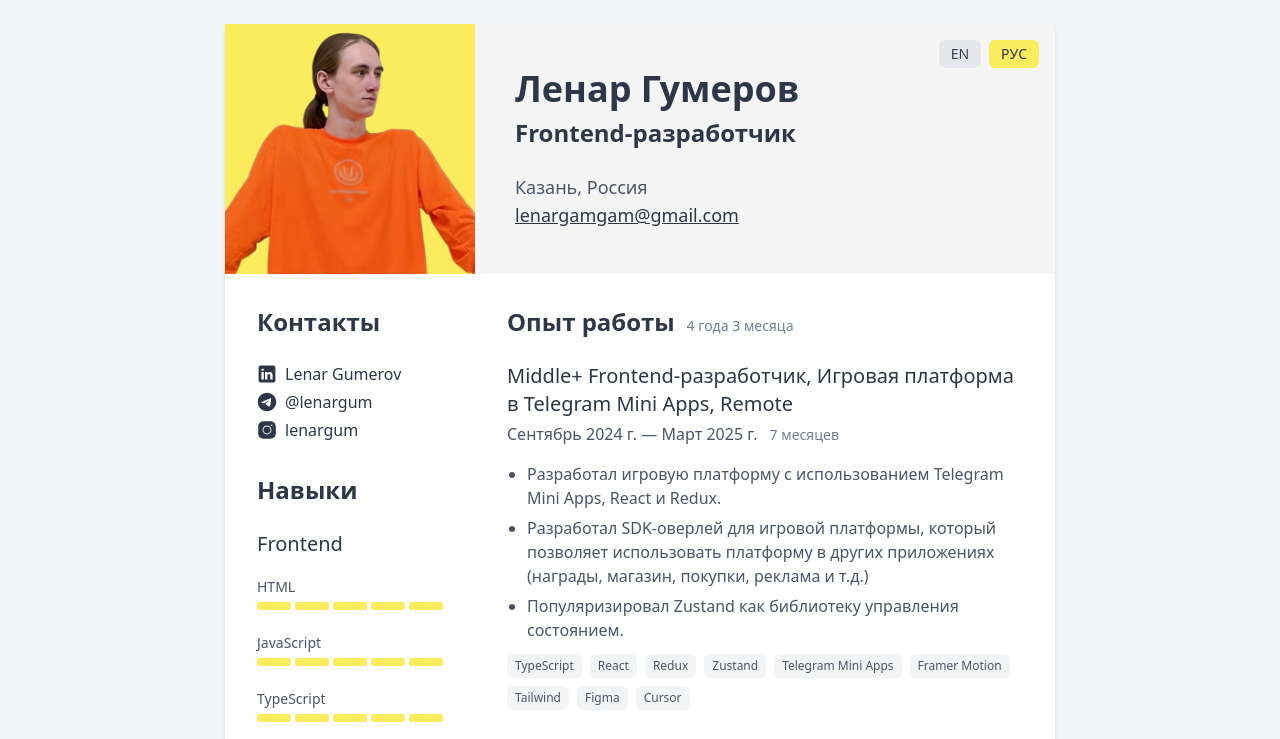
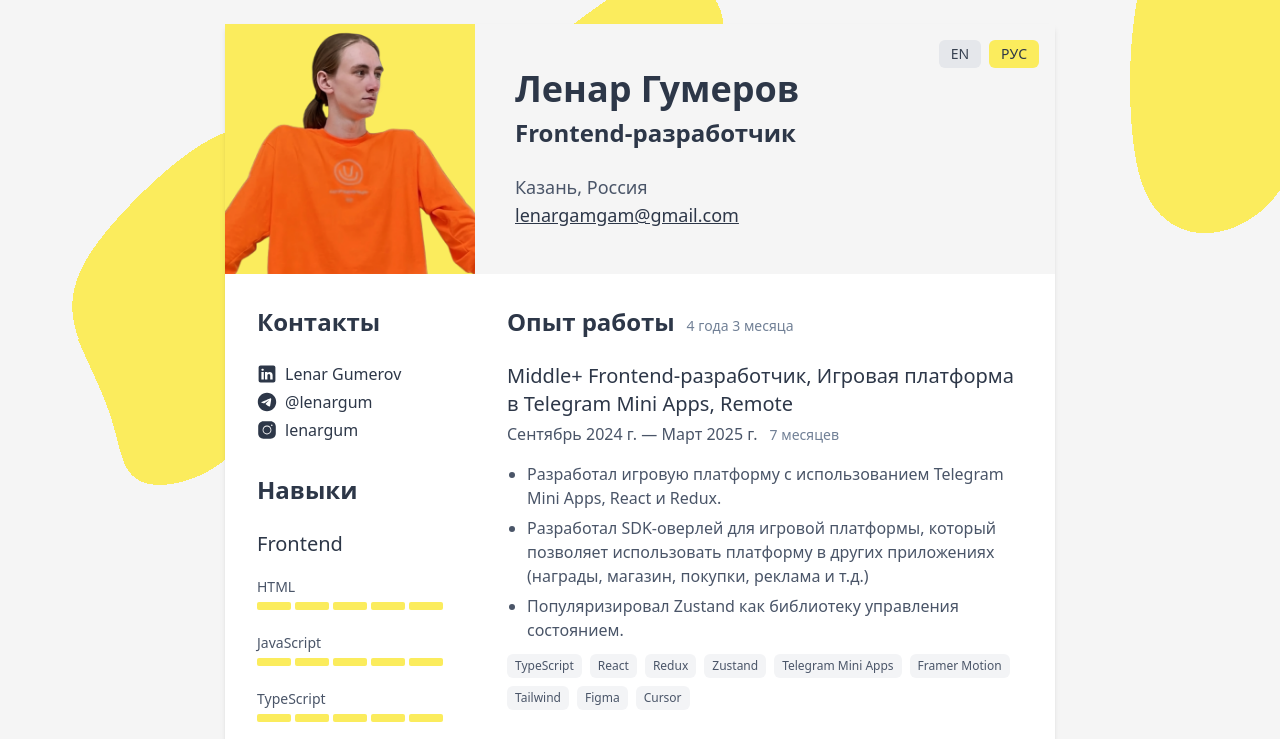
Before and after one commit to lenargum/CV, an Astro site: page / in a window 1280 px wide. Shown: the top 739 px of the page. Built offline with nearby package versions, Linux system fonts and the light colour scheme; Astro itself is replaced by a stand-in of ours; animation ran at ten frames a second.

Commit message:
feat: simplex noise bg

```diff
--- a/package.json
+++ b/package.json
@@ -14,7 +14,8 @@
     "@types/react-dom": "^19.0.4",
     "astro": "^5.5.3",
     "react": "^19.0.0",
-    "react-dom": "^19.0.0"
+    "react-dom": "^19.0.0",
+    "simplex-noise": "^4.0.3"
   },
   "devDependencies": {
     "@astrojs/tailwind": "5.0.3",
--- /dev/null
+++ b/src/components/NoiseBackground.tsx
@@ -0,0 +1,119 @@
+import React, { useEffect, useRef, useState } from 'react';
+import { hexToRgb } from '../utils/color';
+import { createNoise3D } from 'simplex-noise';
+
+const NoiseBackground: React.FC = () => {
+    const canvasRef = useRef<HTMLCanvasElement>(null);
+    const [isMobile, setIsMobile] = useState(false);
+
+    useEffect(() => {
+        // Check if device is mobile
+        const checkMobile = () => {
+            const mobileCheck = window.matchMedia('(max-width: 768px)');
+            setIsMobile(mobileCheck.matches);
+        };
+
+        // Run check immediately
+        checkMobile();
+
+        // Add listener for screen size changes
+        window.addEventListener('resize', checkMobile);
+
+        const canvas = canvasRef.current;
+        if (!canvas) return;
+
+        const ctx = canvas.getContext('2d');
+        if (!ctx) return;
+
+        let width = 0, height = 0, animationFrame: number, time = 0;
+        const noise3D = createNoise3D(Math.random);
+
+        const resize = () => {
+            width = canvas.width = window.innerWidth;
+            height = canvas.height = window.innerHeight;
+        };
+
+        const draw = () => {
+            ctx.clearRect(0, 0, width, height);
+
+            // Get colors
+            const root = document.documentElement;
+            const style = getComputedStyle(root);
+            const primaryColor = style.getPropertyValue('--color-noise').trim() || '#FBEC5D';
+            const secondaryColor = style.getPropertyValue('--color-noiseSecondary').trim() || '#F5F5F5';
+            const primaryRgb = hexToRgb(primaryColor);
+
+            // Draw background
+            ctx.fillStyle = secondaryColor;
+            ctx.fillRect(0, 0, width, height);
+
+            // Skip animation on mobile devices
+            if (isMobile) {
+                // For mobile: draw a static pattern or just leave the background color
+                return;
+            }
+
+            // Parameters
+            const timeStep = 0.002;
+            const noiseScale = 0.002;
+
+            // Setup image data
+            const imageData = ctx.createImageData(width, height);
+            const data = imageData.data;
+            const threshold = 0.62;
+
+            // Process pixels
+            for (let y = 0; y < height; y++) {
+                const scaledY = y * noiseScale;
+
+                for (let x = 0; x < width; x++) {
+                    // Get noise value
+                    const noiseValue = noise3D(x * noiseScale, scaledY, time);
+
+                    // Check threshold
+                    if ((noiseValue + 1) * 0.5 > threshold) {
+                        const i = (y * width + x) << 2; // Faster than multiplying by 4
+                        data[i] = primaryRgb.r;
+                        data[i + 1] = primaryRgb.g;
+                        data[i + 2] = primaryRgb.b;
+                        data[i + 3] = 255;
+                    }
+                }
+            }
+
+            ctx.putImageData(imageData, 0, 0);
+            time += timeStep;
+
+            // Only continue animation if not mobile
+            if (!isMobile) {
+                animationFrame = requestAnimationFrame(draw);
+            }
+        };
+
+        // Setup and run
+        resize();
+        window.addEventListener('resize', resize);
+        draw();
+
+        return () => {
+            window.removeEventListener('resize', resize);
+            window.removeEventListener('resize', checkMobile);
+            if (animationFrame) {
+                cancelAnimationFrame(animationFrame);
+            }
+        };
+    }, [isMobile]); // Added isMobile as dependency
+
+    // If mobile, just return a simple colored background
+    if (isMobile) {
+        return (
+            <div className="block fixed left-0 top-0 w-full h-full bg-noiseSecondary" aria-hidden="true" />
+        );
+    }
+
+    return (
+        <canvas ref={canvasRef} className="block fixed left-0 top-0 w-full h-full" aria-hidden="true" />
+    );
+};
+
+export default NoiseBackground;
--- a/src/layouts/Layout.astro
+++ b/src/layouts/Layout.astro
@@ -1,5 +1,6 @@
 ---
 import '../styles/global.css';
+import NoiseBackground from '../components/NoiseBackground';
 
 interface Props {
 	title: string;
@@ -18,8 +19,9 @@ const { title } = Astro.props;
 		<meta name="generator" content={Astro.generator} />
 		<title>{title}</title>
 	</head>
-	<body class="bg-gray-100 min-h-screen flex justify-center">
-		<main class="w-full max-w-[830px]">
+	<body class="min-h-screen flex justify-center bg-secondary">
+		<NoiseBackground client:only="react" />
+		<main class="w-full max-w-[830px] relative z-10">
 			<slot />
 		</main>
 	</body>
--- /dev/null
+++ b/src/utils/color.ts
@@ -0,0 +1,26 @@
+/**
+ * Converts a hex color string to an RGB object
+ *
+ * @param hex Hex color string (e.g. '#FBEC5D' or 'FBEC5D')
+ * @returns Object with r, g, b values
+ */
+export function hexToRgb(hex: string): { r: number; g: number; b: number } {
+  // Remove # if present
+  const sanitized = hex.startsWith('#') ? hex.slice(1) : hex;
+
+  // Default fallback for primary yellow
+  const defaultColor = { r: 251, g: 236, b: 93 }; // #FBEC5D
+
+  // Validate hex format
+  if (!/^[0-9A-Fa-f]{6}$/.test(sanitized)) return defaultColor;
+
+  try {
+    const r = parseInt(sanitized.slice(0, 2), 16);
+    const g = parseInt(sanitized.slice(2, 4), 16);
+    const b = parseInt(sanitized.slice(4, 6), 16);
+    return { r, g, b };
+  } catch (e) {
+    console.error('Error parsing hex color', e);
+    return defaultColor;
+  }
+}
--- a/tailwind.config.mjs
+++ b/tailwind.config.mjs
@@ -11,6 +11,8 @@ export default {
           secondary: '#4A5568', // Medium gray for body text
           tertiary: '#718096', // Lighter gray for less important text
         },
+        noise: '#f9e312',
+        noiseSecondary: '#F5F5F5',
         border: '#E2E8F0', // Light gray for borders
       },
     },
```
Also changed, not shown: pnpm-lock.yaml.
